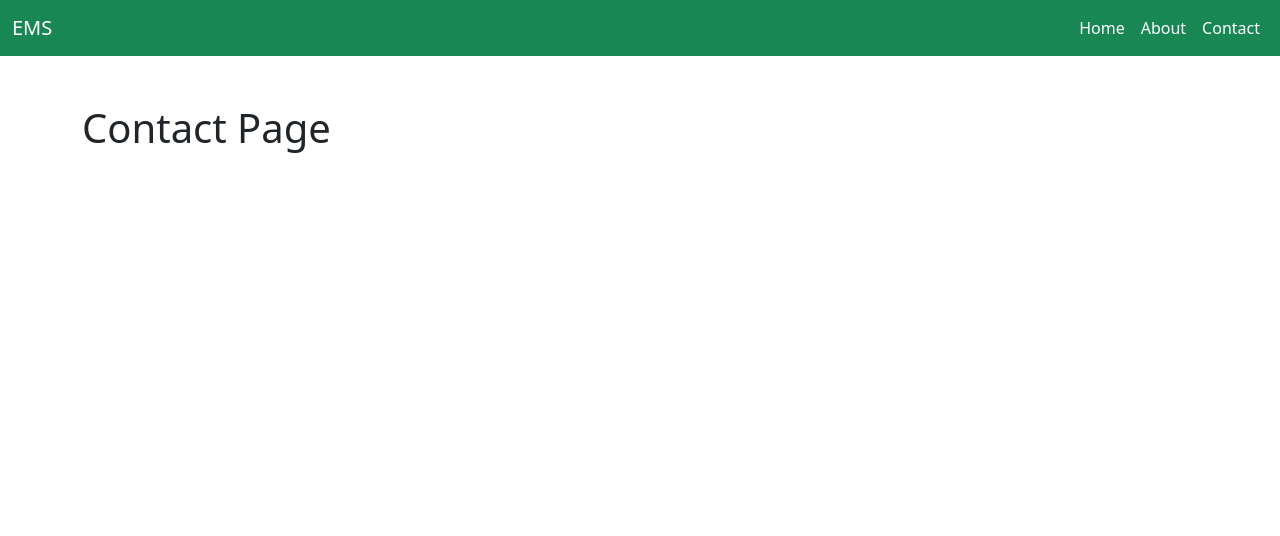
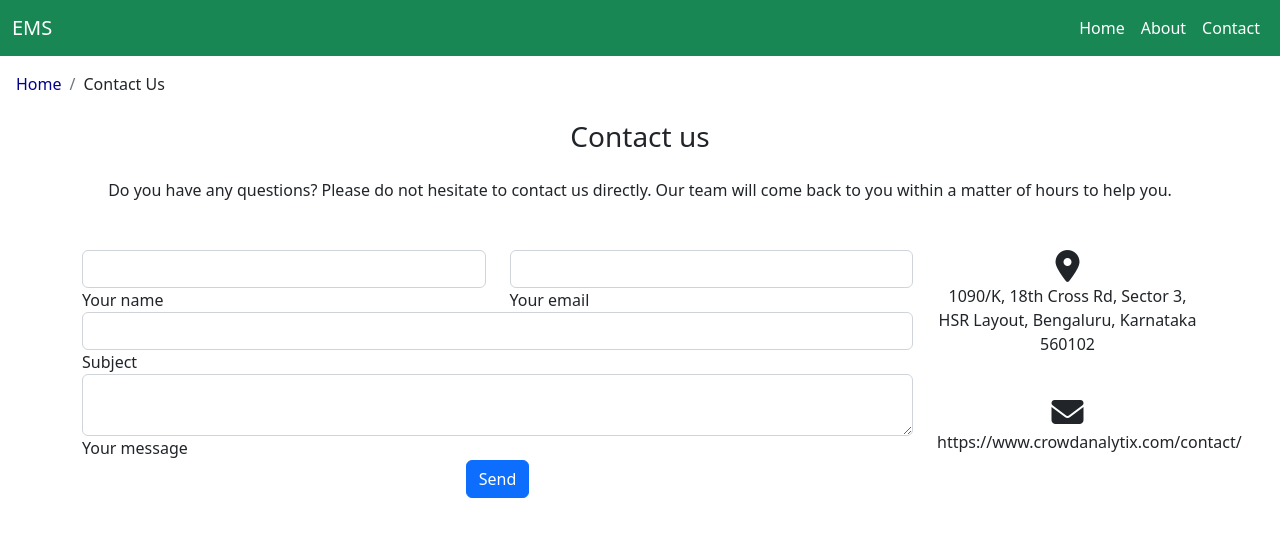
Before and after one commit to spratham/CrowdANALYTIX, a React (Create React App) app: page /contact in a window 1280 px wide. Shown: the top 536 px of the page. Built offline with nearby package versions, Linux system fonts and the light colour scheme.

Commit message:
Form updated

```diff
--- a/package.json
+++ b/package.json
@@ -6,7 +6,7 @@
     "@testing-library/jest-dom": "^5.16.5",
     "@testing-library/react": "^13.4.0",
     "@testing-library/user-event": "^13.5.0",
-    "antd": "^4.23.2",
+    "font-awesome": "^4.7.0",
     "axios": "0.27.2",
     "bootstrap": "^5.2.1",
     "json-server": "^0.17.0",
--- a/public/index.html
+++ b/public/index.html
@@ -24,6 +24,7 @@
       work correctly both with client-side routing and a non-root public URL.
       Learn how to configure a non-root public URL by running `npm run build`.
     -->
+    <script src="https://kit.fontawesome.com/cd20da48e0.js" crossorigin="anonymous"></script>
     <title>React App</title>
   </head>
   <body>
--- a/src/components/pages/About.jsx
+++ b/src/components/pages/About.jsx
@@ -1,11 +1,37 @@
 import React from "react";
+import { Link } from "react-router-dom";
 
 const About = () => {
   return (
-    <div className="container">
-      <div className="py-4"></div>
-      <h1>About Page</h1>
-    </div>
+    <diiv>
+      {/* Breadcrumb Start */}
+      <nav className="breadcrumb-nav m-3" aria-label="breadcrumb">
+        <ol className="breadcrumb">
+          <li className="breadcrumb-item">
+            <Link className="navbar-brands " to="/">
+              Home
+            </Link>
+          </li>
+          <li className="breadcrumb-item " aria-current="page">
+            Edit User
+          </li>
+        </ol>
+      </nav>
+      {/* Breadcrumb End */}
+      <div className="container">
+        <div className="py-4"></div>
+        <h1>About Page</h1>
+        <p>
+          Lorem ipsum dolor sit amet consectetur adipisicing elit. Nulla
+          incidunt officia voluptas, ut itaque officiis ipsam sapiente omnis
+          exercitationem, tempora voluptatibus, laboriosam temporibus dolore
+          iusto ex repudiandae nisi harum quibusdam. Odit quaerat suscipit, illo
+          eveniet voluptatibus nostrum quas doloribus eos fuga accusamus
+          obcaecati sapiente tempora animi quasi. Quas alias assumenda ipsam nam
+          dolorum asperiores ullam, voluptatum omnis sunt saepe totam.
+        </p>
+      </div>
+    </diiv>
   );
 };
 
--- a/src/components/pages/Contact.jsx
+++ b/src/components/pages/Contact.jsx
@@ -1,10 +1,156 @@
 import React from "react";
+import { Link } from "react-router-dom";
 
 const Contact = () => {
   return (
-    <div className="container">
-      <div className="py-4"></div>
-      <h1>Contact Page</h1>
+    <div>
+      {" "}
+      {/* Breadcrumb Start */}
+      <nav className="breadcrumb-nav m-3" aria-label="breadcrumb">
+        <ol className="breadcrumb">
+          <li className="breadcrumb-item">
+            <Link className="navbar-brands " to="/">
+              Home
+            </Link>
+          </li>
+          <li className="breadcrumb-item " aria-current="page">
+            Contact Us
+          </li>
+        </ol>
+      </nav>
+      <div className="container">
+        <section class="mb-4">
+          {/* <!--Section heading--> */}
+          <h3 class="h1-responsive font-weight-bold text-center my-4">
+            Contact us
+          </h3>
+          {/* <!--Section description--> */}
+          <p class="text-center w-responsive mx-auto mb-5">
+            Do you have any questions? Please do not hesitate to contact us
+            directly. Our team will come back to you within a matter of hours to
+            help you.
+          </p>
+
+          <div class="row">
+            {/* <!--Grid column--> */}
+            <div class="col-md-9 mb-md-0 mb-5">
+              <form
+                id="contact-form"
+                name="contact-form"
+                action="mail.php"
+                method="POST"
+              >
+                {/* <!--Grid row--> */}
+                <div class="row">
+                  {/* <!--Grid column--> */}
+                  <div class="col-md-6">
+                    <div class="md-form mb-0">
+                      <input
+                        type="text"
+                        id="name"
+                        name="name"
+                        class="form-control"
+                      />
+                      <label for="name" class="">
+                        Your name
+                      </label>
+                    </div>
+                  </div>
+                  {/* <!--Grid column--> */}
+
+                  {/* <!--Grid column--> */}
+                  <div class="col-md-6">
+                    <div class="md-form mb-0">
+                      <input
+                        type="text"
+                        id="email"
+                        name="email"
+                        class="form-control"
+                      />
+                      <label for="email" class="">
+                        Your email
+                      </label>
+                    </div>
+                  </div>
+                  {/* <!--Grid column--> */}
+                </div>
+                {/* <!--Grid row--> */}
+
+                {/* <!--Grid row--> */}
+                <div class="row">
+                  <div class="col-md-12">
+                    <div class="md-form mb-0">
+                      <input
+                        type="text"
+                        id="subject"
+                        name="subject"
+                        class="form-control"
+                      />
+                      <label for="subject" class="">
+                        Subject
+                      </label>
+                    </div>
+                  </div>
+                </div>
+                {/* <!--Grid row--> */}
+
+                {/* <!--Grid row--> */}
+                <div class="row">
+                  {/* <!--Grid column--> */}
+                  <div class="col-md-12">
+                    <div class="md-form">
+                      <textarea
+                        type="text"
+                        id="message"
+                        name="message"
+                        rows="2"
+                        class="form-control md-textarea"
+                      ></textarea>
+                      <label for="message">Your message</label>
+                    </div>
+                  </div>
+                </div>
+                {/* <!--Grid row--> */}
+              </form>
+
+              <div class="text-center text-md-left">
+                <a
+                  class="btn btn-primary"
+                  onclick="document.getElementById('contact-form').submit();"
+                >
+                  Send
+                </a>
+              </div>
+              <div class="status"></div>
+            </div>
+            {/* <!--Grid column--> */}
+
+            {/* <!--Grid column--> */}
+            <div class="col-md-3 text-center">
+              <ul class="list-unstyled mb-0">
+                <li>
+                  <i class="fas fa-map-marker-alt fa-2x"></i>
+                  <p>
+                    1090/K, 18th Cross Rd, Sector 3, HSR Layout, Bengaluru,
+                    Karnataka 560102
+                  </p>
+                </li>
+
+                {/* <li>
+                <i class="fas fa-phone mt-4 fa-2x"></i>
+                <p>+ 01 234 567 89</p>
+              </li> */}
+
+                <li>
+                  <i class="fas fa-envelope mt-4 fa-2x"></i>
+                  <p>https://www.crowdanalytix.com/contact/</p>
+                </li>
+              </ul>
+            </div>
+            {/* <!--Grid column--> */}
+          </div>
+        </section>
+      </div>
     </div>
   );
 };
--- a/src/components/pages/Home.jsx
+++ b/src/components/pages/Home.jsx
@@ -5,7 +5,6 @@ import axios from "axios";
 import _ from "lodash";
 
 const Home = () => {
-  const pageSize = 5;
   const [users, setUser] = useState([]);
   const [paginateUsers, setPaginateUsers] = useState();
   const [currentPage, setCurrentPage] = useState();
@@ -17,7 +16,7 @@ const Home = () => {
     try {
       const response = await axios.get("http://localhost:3003/users");
       console.log(response);
-      setUser(response.data.reverse()); //using reverse to view new added user on top
+      setUser(response.data); //using reverse to view new added user on top
       setPaginateUsers(_(response.data).slice(0).take(pageSize).value());
     } catch {
       console.log("error");
@@ -33,7 +32,7 @@ const Home = () => {
   };
 
   // Pagination
-
+  const pageSize = 5;
   const pageCount = users ? Math.ceil(users.length / pageSize) : 0;
   if (pageCount === 1) return null;
 
@@ -46,9 +45,18 @@ const Home = () => {
   };
   return (
     <div>
-      {!users ? (
-        "no data found"
-      ) : (
+      {/* Breadcrumb Start */}
+
+      <nav className="breadcrumb-nav m-3" aria-label="breadcrumb">
+        <ol class="breadcrumb">
+          <li class="breadcrumb-item">
+            <p>Home</p>
+          </li>
+        </ol>
+      </nav>
+
+      {/* Breadcrumb End */}
+
       <div className="container">
         <div className="py-4">
           <div className="heading">
@@ -58,43 +66,27 @@ const Home = () => {
             </Link>
           </div>
 
-            {/* {
-
-         -----Card format view----
-
-
-          users && users.map((user,index) => (
-            <div className="Profile">
-              <p>{index+1}</p>
-              <p>{user.name}</p>
-              <p>{user.age}</p>
-              <p>{user.department}</p>
-              <p>{user.blood}</p>
-              <p>{user.address}</p>
-              <p>{user.phone}</p>
-              <br/>
-            </div >
-          ))} */}
-
-            {/* -----for Table format view---- */}
+          {/* table Start */}
 
           <table className="table table-success table-striped border shadow">
             <thead className="table-dark">
-                <tr>
+              <tr style={{textAlign:"center"}}>
                 <th scope="col">#</th>
                 <th scope="col">Name</th>
                 <th scope="col">Age</th>
                 <th scope="col">Department</th>
                 <th scope="col">Blood Grp</th>
-                  <th scope="col">Address</th>
+                <th  scope="col">Address</th>
                 <th scope="col">Contact No</th>
                 <th scope="col">Actions</th>
               </tr>
             </thead>
             <tbody className="table-group-divider">
               {paginateUsers?.map((user, index) => (
-                  <tr>
-                    <th scope="row">{index + 1}</th>
+                <tr style={{textAlign:"center"}}>
+                  <th scope="row">{user.id}</th>
+                  {/* <td>{user.id}</td> */}
+
                   <td>{user.name}</td>
                   <td>{user.age}</td>
                   <td>{user.department}</td>
@@ -103,7 +95,7 @@ const Home = () => {
                   <td>{user.phone}</td>
                   <td>
                     <Link
-                        className="btn btn-primary my-1 edit"
+                      className="btn btn-primary mx-1 edit"
                       to={`/users/edit/${user.id}`}
                     >
                       Edit
@@ -119,21 +111,32 @@ const Home = () => {
               ))}
             </tbody>
           </table>
+          {/* Table End */}
 
+          {/* Pagination Start */}
           <nav aria-label="...">
-              <ul className="pagination pagination-md">
+            <ul className="pagination pagination-md pagination justify-content-center">
               {pages.map((page) => (
-                  <li className="page-item ">
-                    < button className="page-link" onClick={() => pagination(page)}>
+                // <li className="page-item ">
+                <li
+                  className={
+                    page == currentPage ? "page-item active" : "page-item" // Highlighting current page no.
+                  }
+                >
+                  <button
+                    className="page-link"
+                    onClick={() => pagination(page)}
+                  >
                     {page}
                   </button>
                 </li>
               ))}
             </ul>
           </nav>
+
+          {/* Pagination Ends */}
         </div>
       </div>
-      )}
     </div>
   );
 };
--- a/src/components/users/AddUser.jsx
+++ b/src/components/users/AddUser.jsx
@@ -1,7 +1,7 @@
 import React from "react";
 import { useNavigate } from "react-router-dom";
 import axios from "axios";
-import { Alert } from "antd";
+import { Link } from "react-router-dom";
 
 const AddUser = () => {
   let navigate = useNavigate(); //Redirecting or navigating purpose(previously know as useHistory)
@@ -23,7 +23,6 @@ const AddUser = () => {
   const onSubmit = async (e) => {
     e.preventDefault(); //preventing from stucking with data on input fields after submiting the form
     await axios.post("http://localhost:3003/users", user); //Post location
-    <Alert message="Success Text" type="success" />;
     navigate("/");
   };
   const handleEnter = (event) => {
@@ -36,18 +35,30 @@ const AddUser = () => {
     }
   };
 
-  // const handleChange = (value, index) => {
-  //   const newHobby = hobby.map((hobbyItem, hobbyIndex) => {
-  //     return hobbyIndex === index ? value : hobbyItem
-  //   })
-  //   setHobby(newHobby)
+  return (
+    <div>
+      {/* Breadcrumb Start */}
 
-  // }
+      <nav className="breadcrumb-nav m-3" aria-label="breadcrumb">
+        <ol className="breadcrumb">
+          <li className="breadcrumb-item">
+            <Link className="navbar-brands " to="/">
+              Home
+            </Link>
+          </li>
+          <li className="breadcrumb-item " aria-current="page">
+            Add User
+          </li>
+        </ol>
+      </nav>
 
-  return (
+      {/* Breadcrumb End */}
+
       <div className="container">
         <div className="w-75 mx-auto shadow p-5">
           <h2 className="text-center my-2">Add User Data</h2>
+
+          {/* From Start */}
           <form onSubmit={(e) => onSubmit(e)}>
             <div className="form-group my-2">
               <input
@@ -59,9 +70,11 @@ const AddUser = () => {
                 onChange={(e) => onInputChange(e)}
               />
             </div>
+
             <div className="form-group my-2">
               <input
-              type="text"
+
+                type="number"
                 className="form-control form-control-lg"
                 placeholder="Enter age"
                 name="age"
@@ -69,9 +82,10 @@ const AddUser = () => {
                 onChange={(e) => onInputChange(e)}
               />
             </div>
+
             <div className="form-group my-2">
               <input
-              type="department"
+                type="text"
                 className="form-control form-control-lg"
                 placeholder="Enter department"
                 name="department"
@@ -79,6 +93,7 @@ const AddUser = () => {
                 onChange={(e) => onInputChange(e)}
               />
             </div>
+
             <div className="form-group my-2">
               <input
                 type="text"
@@ -89,9 +104,10 @@ const AddUser = () => {
                 onChange={(e) => onInputChange(e)}
               />
             </div>
+
             <div className="form-group my-2">
               <input
-              type="text"
+                type="address"
                 className="form-control form-control-lg"
                 placeholder="Enter Address "
                 name="address"
@@ -99,9 +115,14 @@ const AddUser = () => {
                 onChange={(e) => onInputChange(e)}
               />
             </div>
+
             <div className="form-group my-2">
               <input
-              type="text"
+              onKeyPress={(event) => {
+                if (!/[0-9]/.test(event.key)) {
+                  event.preventDefault();
+                }}}
+                type="tel"
                 className="form-control form-control-lg"
                 placeholder="Enter Contact No "
                 name="phone"
@@ -110,34 +131,7 @@ const AddUser = () => {
                 onkeydown={handleEnter}
               />
             </div>
-          {/* <div>
-      Hobbies :
-      <button
-        onClick={() => {
-          setHobby([...hobby, ''])
-        }}
-      >
-        ADD
-      </button>
-      {
-        hobby.map((item, index) => {
-          return <div style={{ display: 'flex' }}>
-            <input value={item} onChange={(e) => handleChange(e.target.value, index)} />
-            <button
-              onClick={() => {
-                const newarr = hobby.filter((i, j) => {
-                  return index !== j
-                })
-                console.log(newarr)
-                setHobby(newarr)
-              }}
-            >
-              DELETE
-            </button>
-          </div>
-        })
-      }
-    </div> */}
+
             <button
               type="submit"
               className="d-block mx-auto btn btn-primary btn-block"
@@ -145,6 +139,8 @@ const AddUser = () => {
               Add User
             </button>
           </form>
+          {/* Form End */}
+        </div>
       </div>
     </div>
   );
--- a/src/components/users/DeleteUser.jsx
+++ b/src/components/users/DeleteUser.jsx
@@ -1,9 +1,9 @@
 import React from 'react'
 
-const DeleteUSer = () => {
+const DeleteUser = () => {
   return (
-    <div>DeleteUSer</div>
+    <div>DeleteUser</div>
   )
 }
 
-export default DeleteUSer
+export default DeleteUser
--- a/src/components/users/EditUser.jsx
+++ b/src/components/users/EditUser.jsx
@@ -2,8 +2,9 @@ import React from "react";
 import { useEffect, useState } from "react";
 import { useNavigate, useParams } from "react-router-dom";
 import axios from "axios";
+import { Link } from "react-router-dom";
 
-const AddUser = () => {
+const EditUser = () => {
   const navigate = useNavigate(); //Redirecting or navigating purpose(previously know as useHistory)
   const { id } = useParams();
   const [user, setUser] = useState({
@@ -12,17 +13,17 @@ const AddUser = () => {
     department: "",
     blood: "",
     address: "",
-    phone:""
+    phone: "",
   });
 
   const { name, age, department, blood, address, phone } = user; //destructuring
-  const onInputChange = e => {
+  const onInputChange = (e) => {
     setUser({ ...user, [e.target.name]: e.target.value });
   };
 
   useEffect(() => {
     loadUser();
-  },[]);
+  }, []);
 
   const onSubmit = async (e) => {
     e.preventDefault(); //preventing from stucking with data on input fields after submiting the form
@@ -37,6 +38,22 @@ const AddUser = () => {
   };
 
   return (
+    <div>
+      {" "}
+      {/* Breadcrumb Start */}
+      <nav className="breadcrumb-nav m-3" aria-label="breadcrumb">
+        <ol className="breadcrumb">
+          <li className="breadcrumb-item">
+            <Link className="navbar-brands " to="/">
+              Home
+            </Link>
+          </li>
+          <li className="breadcrumb-item " aria-current="page">
+            Edit User
+          </li>
+        </ol>
+      </nav>
+      {/* Breadcrumb End */}
       <div className="container">
         <div className="w-75 mx-auto shadow p-5">
           <h2 className="text-center m-4">Edit User Data</h2>
@@ -51,9 +68,10 @@ const AddUser = () => {
                 onChange={(e) => onInputChange(e)}
               />
             </div>
+
             <div className="form-group my-2">
               <input
-              type="text"
+                type="number"
                 className="form-control form-control-lg"
                 placeholder="Enter age"
                 name="age"
@@ -61,9 +79,10 @@ const AddUser = () => {
                 onChange={(e) => onInputChange(e)}
               />
             </div>
+
             <div className="form-group my-2">
               <input
-              type="department"
+                type="text"
                 className="form-control form-control-lg"
                 placeholder="Enter department"
                 name="department"
@@ -71,6 +90,7 @@ const AddUser = () => {
                 onChange={(e) => onInputChange(e)}
               />
             </div>
+
             <div className="form-group my-2">
               <input
                 type="text"
@@ -81,9 +101,10 @@ const AddUser = () => {
                 onChange={(e) => onInputChange(e)}
               />
             </div>
+
             <div className="form-group my-2">
               <input
-              type="text"
+                type="address"
                 className="form-control form-control-lg"
                 placeholder="Enter Address "
                 name="address"
@@ -91,9 +112,16 @@ const AddUser = () => {
                 onChange={(e) => onInputChange(e)}
               />
             </div>
+
             <div className="form-group my-2">
               <input
-              type="text"
+                onKeyPress={(event) => {
+                  if (!/[0-9]/.test(event.key)) {
+                    event.preventDefault();
+                  }
+                }}
+                maxlength="10"
+                type="number"
                 className="form-control form-control-lg"
                 placeholder="Enter Contact No "
                 name="phone"
@@ -102,13 +130,17 @@ const AddUser = () => {
               />
             </div>
 
-          <button type="submit" className="d-block mx-auto btn btn-primary btn-block">
+            <button
+              type="submit"
+              className="d-block mx-auto btn btn-primary btn-block"
+            >
               Edit User
             </button>
           </form>
         </div>
       </div>
+    </div>
   );
 };
 
-export default AddUser;
+export default EditUser;
--- a/src/index.css
+++ b/src/index.css
@@ -1,19 +1,18 @@
-.profile{
-    display:flex;
-    flex-direction:row;
+.profile {
+  display: flex;
+  flex-direction: row;
 }
 
-.edit{
-    padding-left:21px !important;
-    padding-right:21px !important;
-
+.edit {
+  padding-left: 21px !important;
+  padding-right: 21px !important;
 }
 
-.tablegreen{
+.tablegreen {
   background-color: darkgreen !important;
 }
 
-.add-user{
+.add-user {
   padding-top: 12px !important;
   border: 2px solid black;
   border-radius: 100%;
@@ -24,13 +23,11 @@
   padding-right: 9px;
   padding-bottom: 0px !important;
   font-weight: 500;
-
 }
-.add-user:hover{
+.add-user:hover {
   border: 2px solid rgb(52, 74, 134);
   color: white;
   background-color: rgb(52, 74, 134);
-
 }
 /* .page-items{
     text-decoration: none;
@@ -41,3 +38,12 @@
     background-color: red;
     margin: 3px;
 } */
+.breadcrumb-nav {
+  --bs-breadcrumb-divider: "/";
+}
+.navbar-brands{
+    color: darkblue;
+    text-decoration: none;
+font-weight: 500;
+
+}
```
Also changed, not shown: db.json (+46 -10 lines), src/components/Layout/Navbar.jsx (+17 -17 lines), 1 other file (tests, documents, lock files or other folders). Lines whose indentation alone changed are shown as unchanged.
